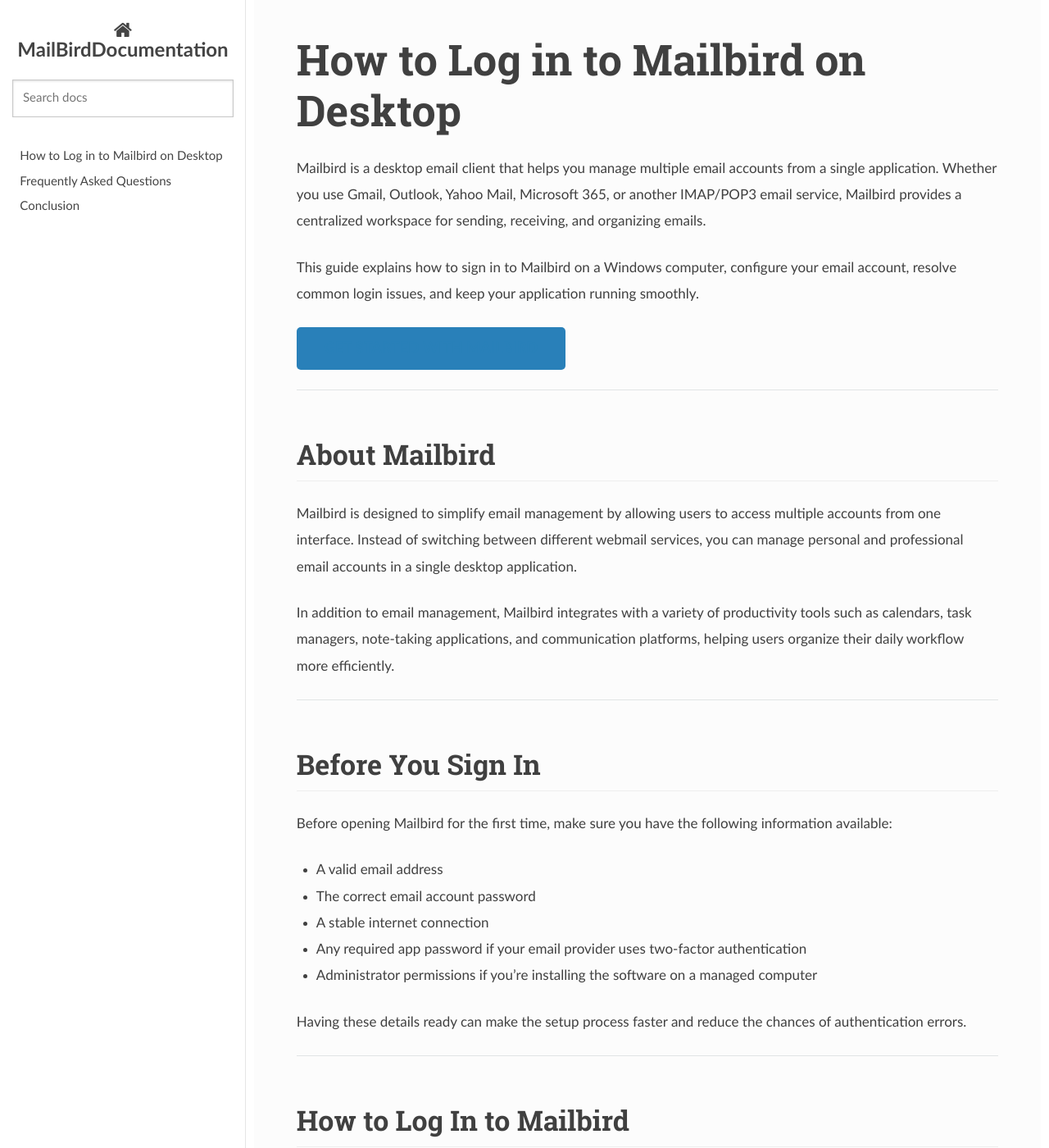
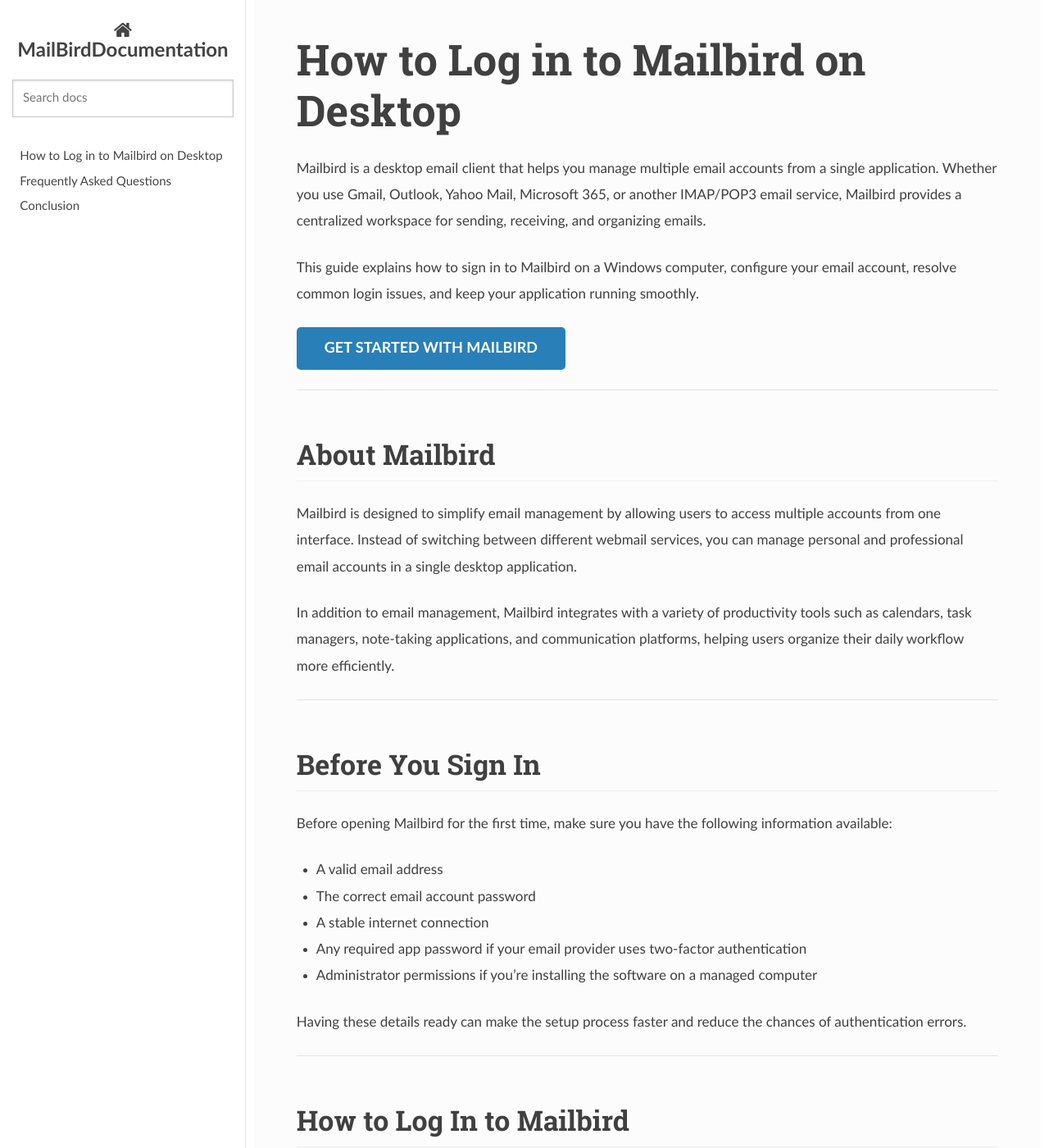
Before and after one commit to ShahzadMalik07/mailbirddocs, a Sphinx documentation site: the page built from source/index.md, in a window 1280 px wide and 1400 px high. Shown: the whole window at 82% size. Built offline with Sphinx 7.4.7 and the Read the Docs theme 3.1.0, drawn with Linux system fonts in a browser that asks for light colours.

Commit message:
changes made

```diff
--- a/source/_static/custom.css
+++ b/source/_static/custom.css
@@ -132,10 +132,10 @@
    BUTTON
    ========================================================== */
 
-.get-started-btn {
+.get-started-btn a {
     display: inline-block;
     background: #2980B9;
-    color: white !important;
+    color: white;
     padding: 15px 34px;
     border-radius: 5px;
     text-decoration: none;
@@ -144,7 +144,7 @@
     transition: .2s;
 }
 
-.get-started-btn:hover {
+.get-started-btn a:hover {
     background: #1f6694;
     text-decoration: none;
 }
```
